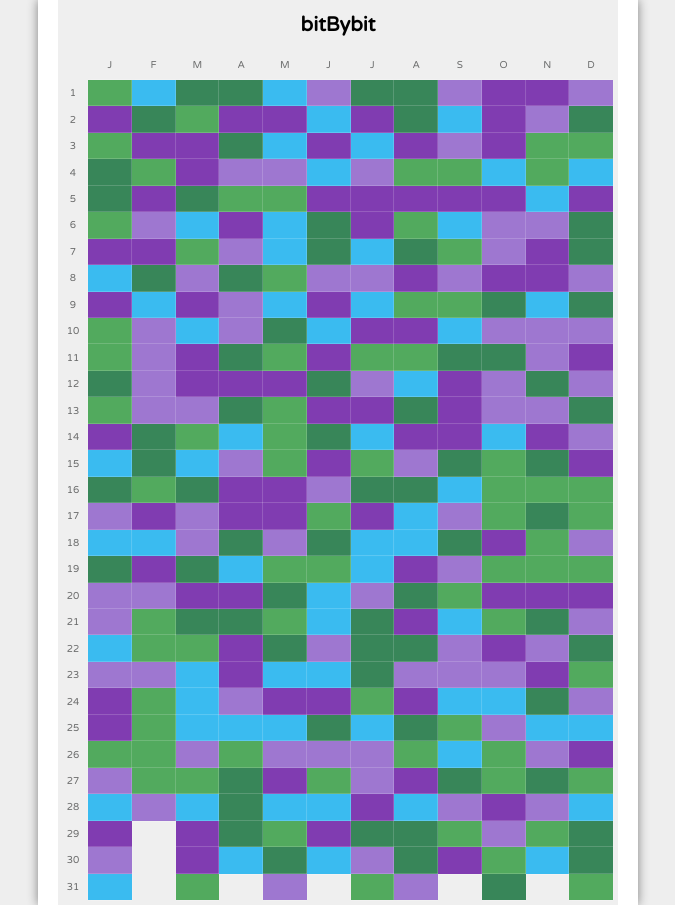
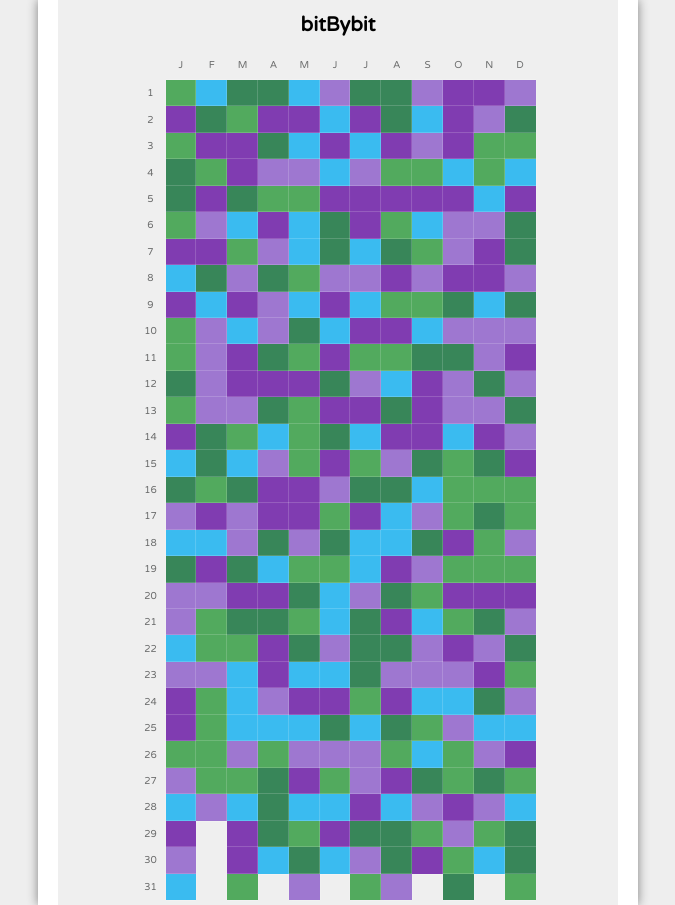
Before and after one commit to jeremybohannon/Bit-By-Bit, a React (Create React App) app in the folder frontend/: page / in a window 1280 px wide. Shown: the whole page, without its empty margins (302-977 px from the left). Built offline with nearby package versions, Linux system fonts and the light colour scheme.

Commit message:
Year display max width

```diff
--- a/frontend/src/components/Byte/Byte.js
+++ b/frontend/src/components/Byte/Byte.js
@@ -5,7 +5,7 @@ import Year from '../Year/Year'
 import DayLegend from '../DayLegend/DayLegend'
 import MonthLegend from '../MonthLegend/MonthLegend'
 
-const Byte = function ({ byteData }) {
+const Byte = function({byteData}) {
     return (
       <YearWithMonthLegendWrapper>
         <MonthLegend />
@@ -36,9 +36,12 @@ const YearWithDayLegendWrapper = styled.div`
   display: flex;
   justify-content: center;
   width: 100%;
+  max-width: 400px;
   height: 100%;
   min-height: 600px;
   max-height: 820px;
+  margin-left: auto;
+  margin-right: auto;
 `
 
 export default Byte
--- a/frontend/src/components/MonthLegend/MonthLegend.js
+++ b/frontend/src/components/MonthLegend/MonthLegend.js
@@ -8,7 +8,7 @@ function MonthLegend() {
     <MonthLegendWrapper>
       <MonthWrapper maxWidth={"30px"}></MonthWrapper>
       {months.map((value, index) => {
-        return <MonthWrapper key={index}>{months[index]}</MonthWrapper>
+        return <MonthWrapper key={value + index}>{months[index]}</MonthWrapper>
       })}
     </MonthLegendWrapper>
   )
@@ -20,6 +20,7 @@ const MonthLegendWrapper = styled.div`
   margin-right: auto;
   height: 30px;
   width: 100%;
+  max-width: 400px;
 `
 const MonthWrapper = styled.div`
   display: flex;
```
Lines whose indentation alone changed are shown as unchanged.
